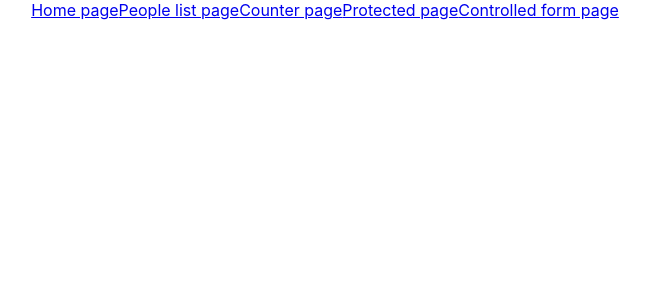
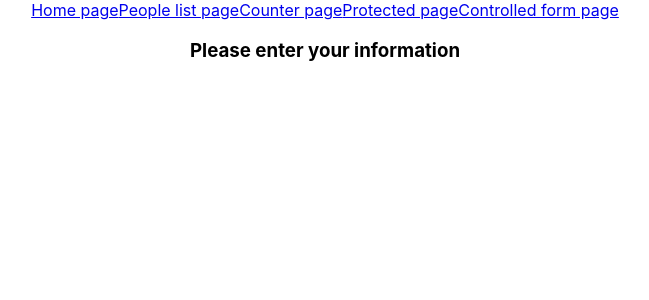
Before and after one commit to ashishjsharda/ReactComponents1, a React (Create React App) app: page /controlled-form in a window 1280 px wide. Shown: the top 300 px of the page, without its empty margins (315-964 px from the left). Built offline with nearby package versions, Linux system fonts and the light colour scheme.

Commit message:
Add form

```diff
--- a/src/pages/ControlledFormPage.js
+++ b/src/pages/ControlledFormPage.js
@@ -1,4 +1,8 @@
 import React from "react";
 export const ControlledFormPage= () => {
-
+return(
+    <form>
+        <h3>Please enter your information</h3>
+    </form>
+)
 }
```
